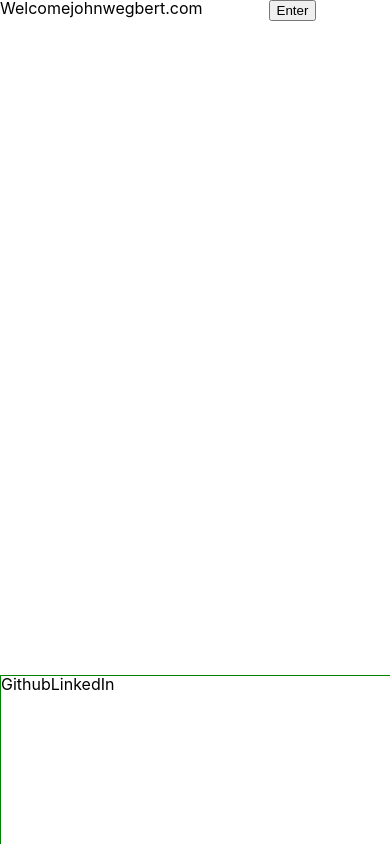
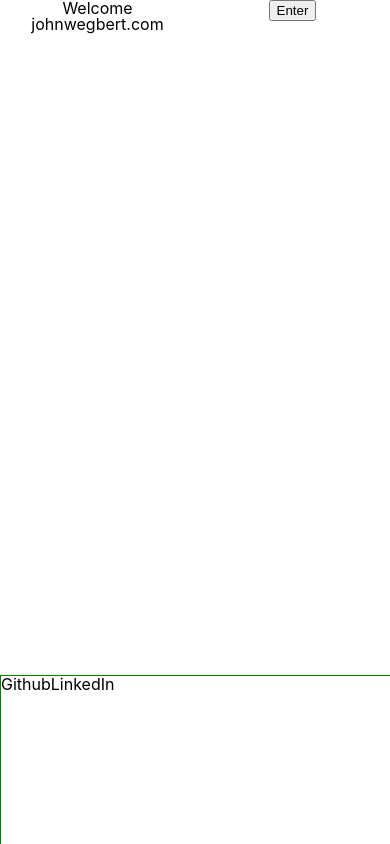
Before and after one commit to jhnegbrt/personal-website, a React (Create React App) app: page / in a window 390 px wide. Built offline with nearby package versions, Linux system fonts and the light colour scheme.

Commit message:
adds flex column and align center to center left mobile modal text

```diff
--- a/src/styles/WelcomeModal.scss
+++ b/src/styles/WelcomeModal.scss
@@ -94,6 +94,11 @@
 
   // Mobile
 
+  .mobile-modal-left{
+    flex-direction: column;
+    align-items: center;
+  }
+
   .mobile-modal-left,
   .mobile-modal-right{
     display: flex;
```
